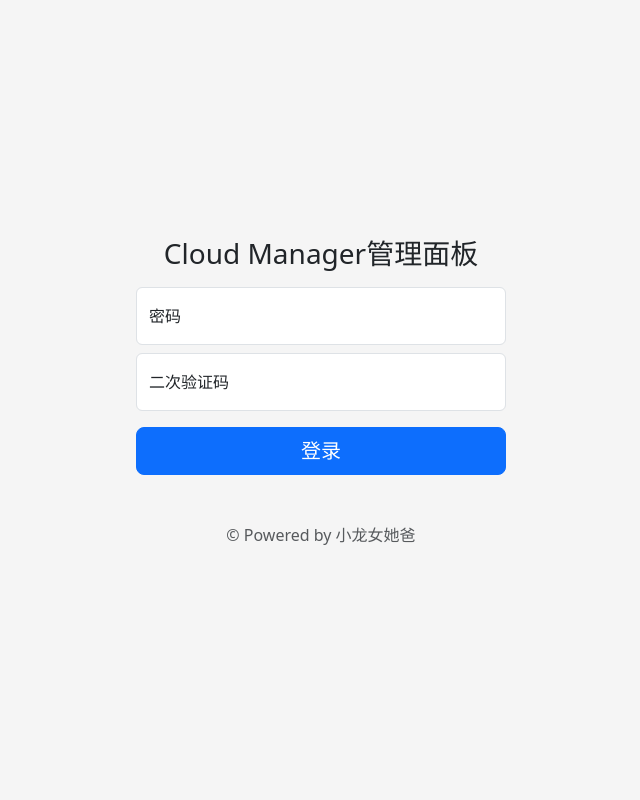
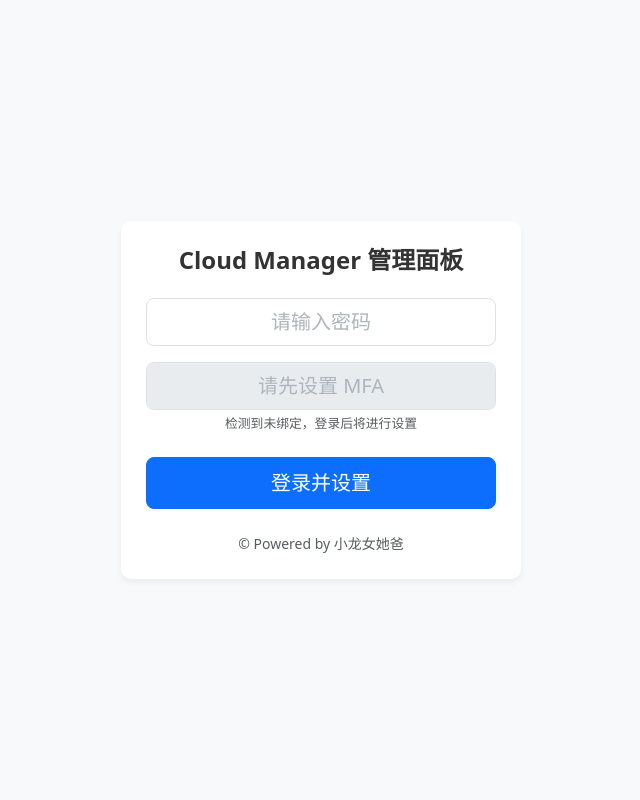
Before and after one commit to SIJULY/cloud_manager, a Flask app: page /login in a window 1280 px wide. Shown: the whole page, without its empty margins (319-959 px from the left). Run offline with Flask 3, Linux system fonts and the light colour scheme.

Commit message:
Update login.html

```diff
--- a/templates/login.html
+++ b/templates/login.html
@@ -3,37 +3,54 @@
 <head>
     <meta charset="UTF-8">
     <meta name="viewport" content="width=device-width, initial-scale=1.0">
-    <title>Cloud Manager管理面板 - 登录</title>
+    <title>Cloud Manager - 登录</title>
     <link href="https://cdn.jsdelivr.net/npm/bootstrap@5.3.3/dist/css/bootstrap.min.css" rel="stylesheet">
     <style>
         html, body { height: 100%; }
-        body { display: flex; align-items: center; justify-content: center; background-color: #f5f5f5; }
-        .form-signin { width: 100%; max-width: 400px; padding: 15px; margin: auto; }
+        body { display: flex; align-items: center; justify-content: center; background-color: #f8f9fa; }
+        .form-signin { width: 100%; max-width: 400px; padding: 25px; margin: auto; background: white; border-radius: 10px; box-shadow: 0 4px 6px rgba(0,0,0,0.05); }
+        /* 强制输入框文字和 Placeholder 居中 */
+        .form-control { text-align: center; }
+        .form-control::placeholder { text-align: center; color: #adb5bd; }
+        .btn-primary { padding: 10px; font-weight: 500; }
+        h1 { font-size: 1.5rem; font-weight: bold; color: #333; }
     </style>
 </head>
 <body class="text-center">
     <main class="form-signin">
         <form method="post">
-            <h1 class="h3 mb-3 fw-normal">Cloud Manager管理面板</h1>
+            <h1 class="mb-4">Cloud Manager 管理面板</h1>
 
-            <div class="form-floating mb-2">
-                <input type="password" class="form-control" id="floatingPassword" name="password" placeholder="Password" required>
-                <label for="floatingPassword">密码</label>
+            <div class="mb-3">
+                <input type="password" class="form-control form-control-lg" id="password" name="password" placeholder="请输入密码" required>
             </div>
 
-            <div class="form-floating">
-                <input type="text" class="form-control" id="mfaCode" name="mfa_code" placeholder="MFA Code" autocomplete="off">
-                <label for="mfaCode">二次验证码</label>
-            </div>
+            {% if mfa_enabled %}
+                <div class="mb-4">
+                    <input type="text" class="form-control form-control-lg" id="mfaCode" name="mfa_code" placeholder="------" autocomplete="off">
+                    <div class="form-text text-muted" style="font-size: 0.8rem;">请输入 6 位二次验证码</div>
+                </div>
 
-            {% if error %}
-                <div class="alert alert-danger mt-3" role="alert">
-                    {{ error }}
+                {% if error %}
+                    <div class="alert alert-danger mb-3 py-2" role="alert">{{ error }}</div>
+                {% endif %}
+
+                <button class="w-100 btn btn-lg btn-primary" type="submit">验证登录</button>
+
+            {% else %}
+                <div class="mb-4">
+                    <input type="text" class="form-control form-control-lg" placeholder="请先设置 MFA" disabled style="background-color: #e9ecef; cursor: not-allowed;">
+                    <div class="form-text text-muted" style="font-size: 0.8rem;">检测到未绑定，登录后将进行设置</div>
                 </div>
+
+                {% if error %}
+                    <div class="alert alert-danger mb-3 py-2" role="alert">{{ error }}</div>
+                {% endif %}
+
+                <button class="w-100 btn btn-lg btn-primary" type="submit">登录并设置</button>
             {% endif %}
 
-            <button class="w-100 btn btn-lg btn-primary mt-3" type="submit">登录</button>
-            <p class="mt-5 mb-3 text-muted">&copy; Powered by 小龙女她爸</p>
+            <p class="mt-4 mb-0 text-muted small">&copy; Powered by 小龙女她爸</p>
         </form>
     </main>
 </body>
```
